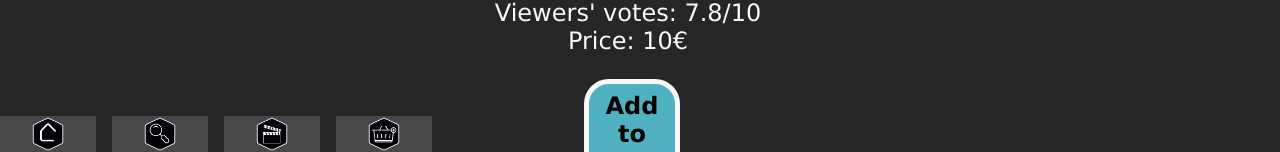
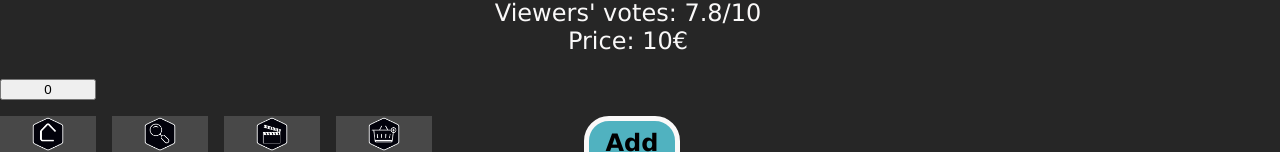
Before and after one commit to WildCodeSchool/2023-03-JS-Remote-Wild_Impact_Project-2_Team_C, a React (Vite) app in the folder frontend/: page /Description in a window 1280 px wide. Shown: the part 648-800 px from the top of the page. Built offline with nearby package versions, Linux system fonts and the light colour scheme; a web font is replaced by a local one.

Commit message:
Récupération des props film, getMovieId, setGetMovieId pour le component AddToCartBtn

```diff
--- a/frontend/src/components/AddToCartBtn.jsx
+++ b/frontend/src/components/AddToCartBtn.jsx
@@ -1,12 +1,19 @@
 import React, { useState } from "react";
 
-function AddToCartBtn() {
+function AddToCartBtn({ getMovieId, setGetMovieId, film }) {
   const [addToCartMessage, setAddToCartMessage] = useState(true);
   function handleClick() {
     setAddToCartMessage(!addToCartMessage);
   }
+  const handleClickMovie = () => {
+    setGetMovieId(getMovieId + 1);
+    console.info(film.id);
+  };
   return (
     <div>
+      <button type="button" onClick={handleClickMovie}>
+        {getMovieId}
+      </button>
       <div className="descButtonDiv">
         {addToCartMessage ? (
           <button className="descAddButton" type="button" onClick={handleClick}>
--- a/frontend/src/components/FilmDescCard.jsx
+++ b/frontend/src/components/FilmDescCard.jsx
@@ -18,7 +18,11 @@ function FilmDescCard({ film, getMovieId, setGetMovieId }) {
           Viewers' votes: {film.vote_average}/10
         </p>
         <p className="descPrice">Price: {film.price}€</p>
-        <AddToCartBtn getMovieId={getMovieId} setGetMovieId={setGetMovieId} />
+        <AddToCartBtn
+          film={film}
+          getMovieId={getMovieId}
+          setGetMovieId={setGetMovieId}
+        />
         <p className="descFilmOverview">{film.overview}</p>
         <BackBtn />
       </div>
```
